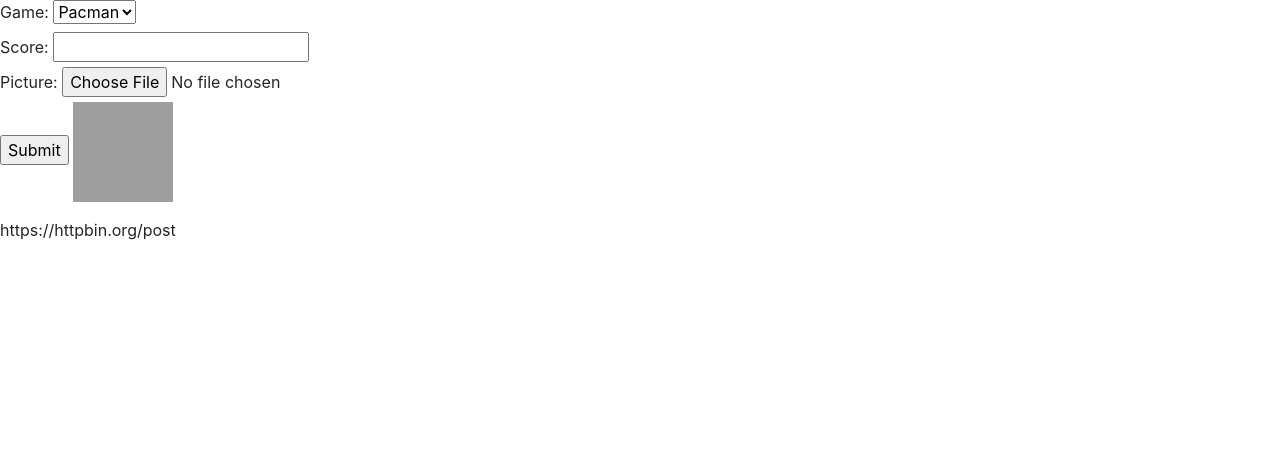
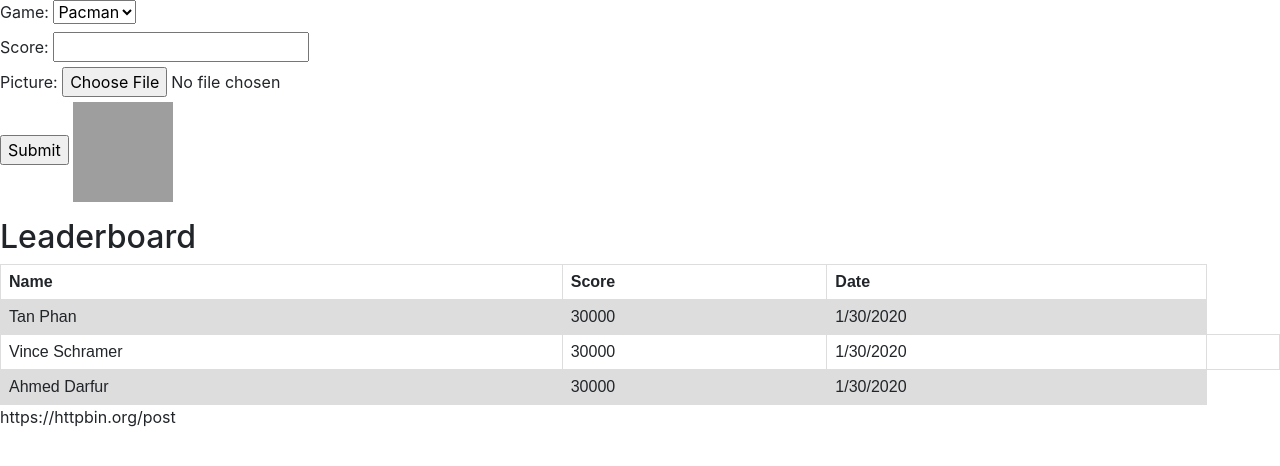
Before and after one commit to scvnc/camera-playground, a plain HTML site: page demo.html in a window 1280 px wide. Drawn offline with nearby package versions, Linux system fonts and the light colour scheme; grey boxes are pictures that could not be loaded.

Commit message:
Update demo.html

```diff
--- a/demo.html
+++ b/demo.html
@@ -28,7 +28,52 @@
     <img id="preview" src="https://i.imgur.com/J6CEpNR.jpg" alt="Your Score" width="100" height="100" />
 
 </form>
+<head>
+<style>
+table {
+  font-family: arial, sans-serif;
+  border-collapse: collapse;
+  width: 100%;
+}
 
+td, th {
+  border: 1px solid #dddddd;
+  text-align: left;
+  padding: 8px;
+}
+
+tr:nth-child(even) {
+  background-color: #dddddd;
+}
+</style>
+</head>
+<body>
+
+<h2>Leaderboard</h2>
+
+<table>
+  <tr>
+    <th>Name</th>
+    <th>Score</th>
+    <th>Date</th>
+  </tr>
+  <tr>
+    <td>Tan Phan</td>
+    <td>30000</td>
+    <td>1/30/2020</td>
+  </tr>
+  <tr>
+    <td>Vince Schramer</td>
+    <td>30000</td>
+    <td>1/30/2020<td>
+   </tr>
+  <tr>
+    <td>Ahmed Darfur</td>
+    <td>30000</td>
+    <td>1/30/2020</td>
+  </tr>
+
+</table>
 <script>
 
 
```
